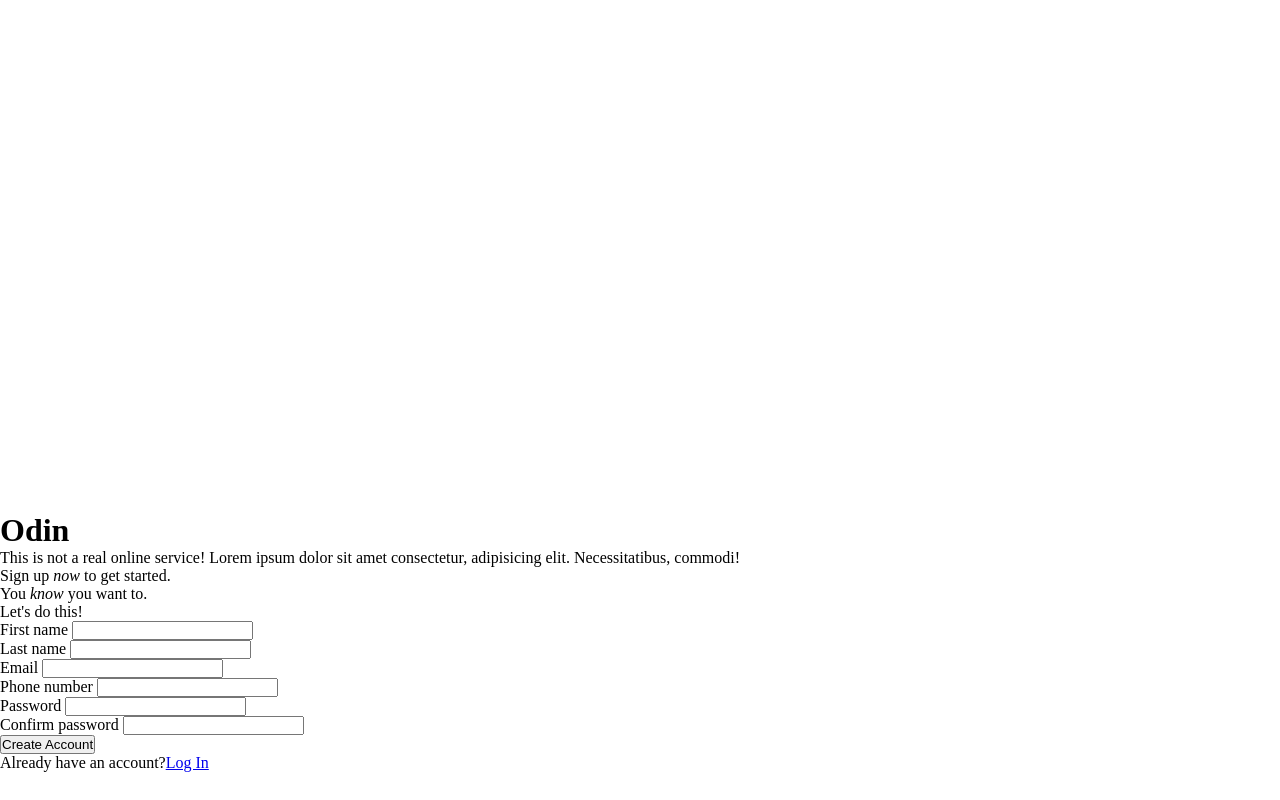
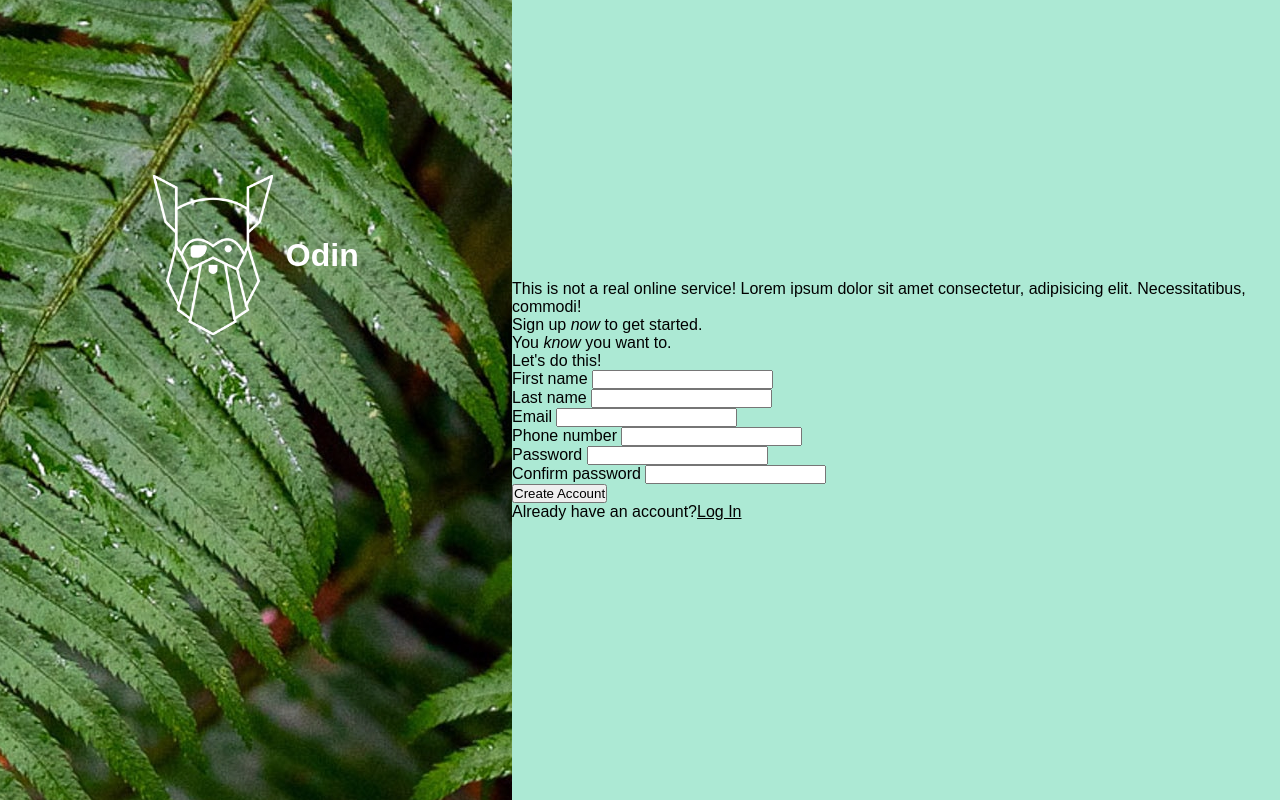
Before and after one commit to okediarthur/Project-Sign-Up-Form, a plain HTML site: page index.html in a window 1280 px wide. Drawn offline with Linux system fonts and the light colour scheme.

Commit message:
Css Additions2

```diff
--- a/sytles.css
+++ b/sytles.css
@@ -6,4 +6,52 @@
 *{
     margin: 0px;
     padding: 0px;
+    box-sizing: border-box;
+    font-family: 'Norse Bold', sans-serif;
+    color: var(--txt);
 }
+
+.main-content {
+    width: 100vw;
+    height: 100vh;
+}
+
+.main-content, .logo{
+    display: flex;
+    flex-flow: row-wrap;
+}
+
+.background-pic{
+    background-image: url(assets/haileWest.jpg);
+    background-position: center;
+    background-size: auto;
+    background-repeat: no-repeat;
+    width: 40vw;
+}
+
+.logo {
+    height: auto;
+    position: relative;
+    top: 20vh;
+    gap: 1vw;
+    padding: 15px 0;
+    justify-content: center;
+    align-items: center;
+}
+
+h1{
+    color: white;
+    /* height: 20vh; */
+}
+
+.logo-img {
+    height: 20vh;
+}
+
+.content-right{
+    width: 60vw;
+    background-color: #ace9d4;
+    display: flex;
+    flex-flow: column nowrap;
+    justify-content: center;
+}
```
